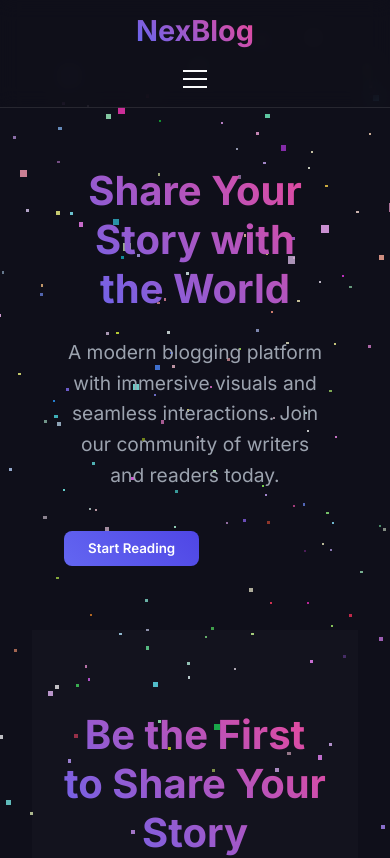
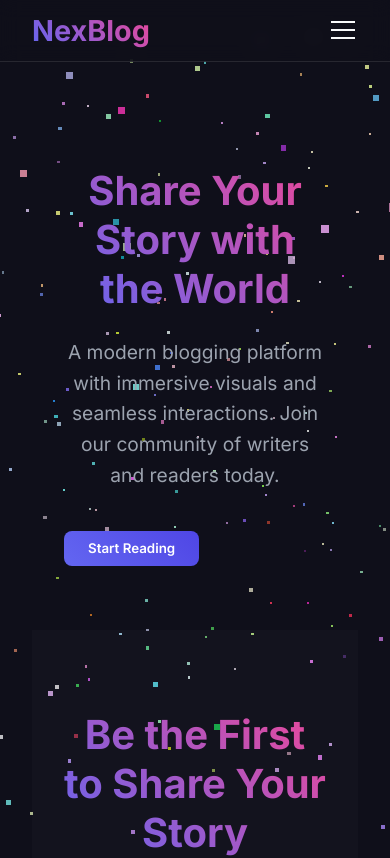
Before and after one commit to romy-dev-hub/nexblog, a Next.js app: page / in a window 390 px wide. Shown: the top 858 px of the page. Built offline with nearby package versions, Linux system fonts and the light colour scheme.

Commit message:
fixed nav

```diff
--- a/styles/globals.css
+++ b/styles/globals.css
@@ -719,6 +719,7 @@ body {
 .nav {
   display: flex;
   justify-content: space-between;
+  flex-direction: row;
   align-items: center;
 }
 
@@ -877,9 +878,6 @@ body {
 
 /* Responsive */
 @media (max-width: 768px) {
-  .nav {
-    justify-content: space-between;
-  }
 
   .nav-center {
     display: none;
@@ -909,7 +907,7 @@ body {
 }
 
 .main {
-  padding-top: 80px; /* Adjust based on your navbar height */
+  padding-top: 80px; /* Adjust based on the navbar height */
   min-height: 100vh;
 }
 
```
